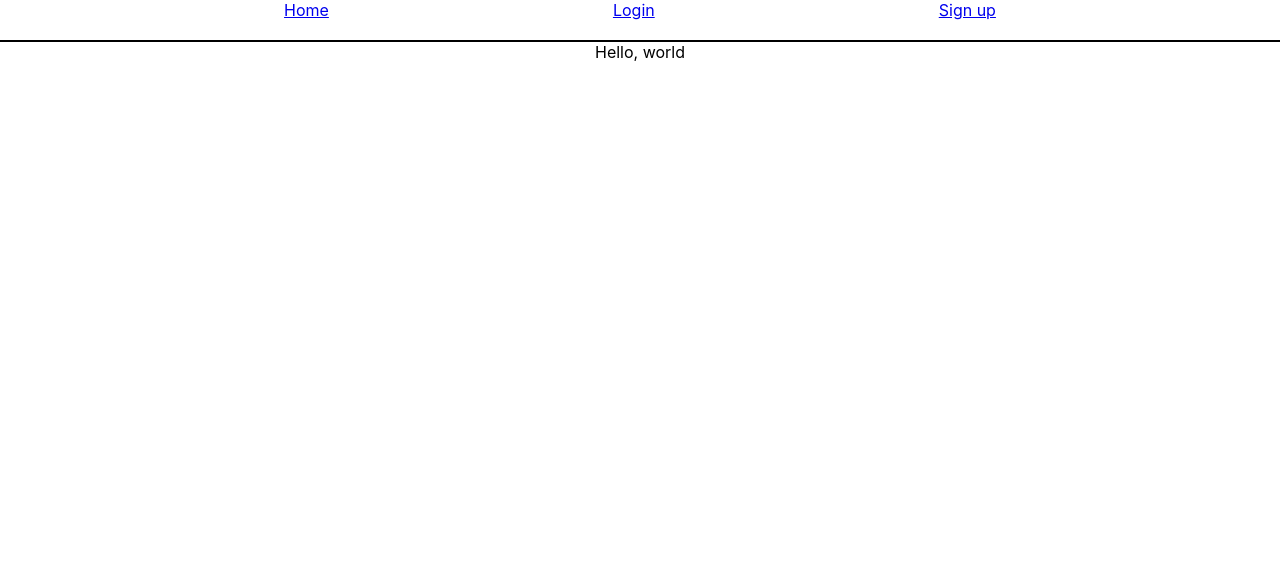
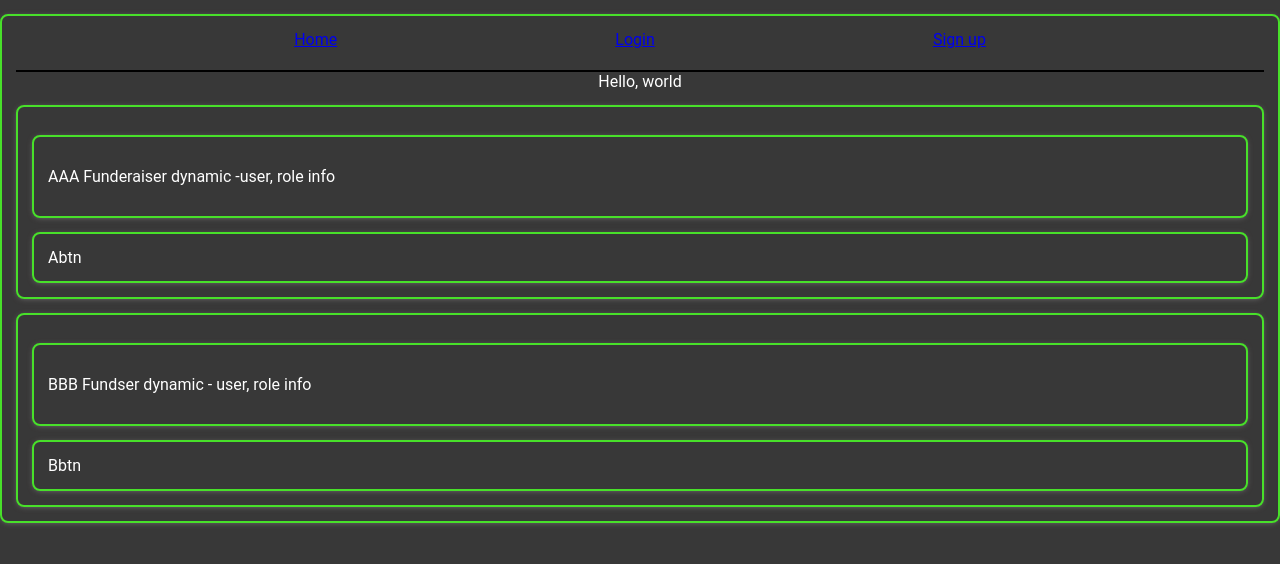
Before and after one commit to s-munro/front-end-1, a React (Create React App) app in the folder vr-funding/: page / in a window 1280 px wide. Shown: the top 564 px of the page. Built offline with nearby package versions, Linux system fonts and the light colour scheme.

Commit message:
1 - FileSetup & MergingTest

```diff
--- a/vr-funding/package.json
+++ b/vr-funding/package.json
@@ -16,6 +16,7 @@
     "redux": "^4.0.5",
     "redux-logger": "^3.0.6",
     "redux-thunk": "^2.3.0",
+    "styled-components": "^5.2.1",
     "web-vitals": "^0.2.4",
     "yup": "^0.32.8"
   },
--- a/vr-funding/src/App.js
+++ b/vr-funding/src/App.js
@@ -4,6 +4,9 @@ import NavigationBar from "./components/NavigationBar";
 import Signup from "./components/Signup";
 import Login from "./components/Login";
 import ProjectPage from "./components/ProjectPage";
+import DashPageA from "./components/Dashboard_Fundrasier";
+import DashPageB from "./components/Dashboard_Funder";
+
 
 import "./App.css";
 
@@ -14,6 +17,10 @@ function App() {
       <div className="App">
         <div>Hello, world</div>
       </div>
+
+      <DashPageA/>
+      <DashPageB/>
+
       <Route path="/projects" component={ProjectPage} />
       <Route path="/login" component={Login} />
       <Route path="/signup" component={Signup} />
--- /dev/null
+++ b/vr-funding/src/components/Dashboard_Funder.js
@@ -0,0 +1,17 @@
+import React from "react";
+import { Router } from "react-router";
+
+
+
+const DashBoard = () => {
+  return <div class="container">
+<div class="container">
+<p>
+ BBB Fundser dynamic - user, role info
+</p>
+</div>
+<div class="container">Bbtn</div>
+</div>;
+};
+
+export default DashBoard;
--- /dev/null
+++ b/vr-funding/src/components/Dashboard_Fundrasier.js
@@ -0,0 +1,17 @@
+import React from "react";
+import { Router } from "react-router";
+
+
+
+const DashBoard = () => {
+  return <div class="container">
+<div class="container">
+<p>
+ AAA Funderaiser dynamic -user, role info
+</p>
+</div>
+<div class="container">Abtn</div>
+</div>;
+};
+
+export default DashBoard;
--- a/vr-funding/src/index.css
+++ b/vr-funding/src/index.css
@@ -1,10 +1,16 @@
 body {
   margin: 0;
+
   font-family: -apple-system, BlinkMacSystemFont, 'Segoe UI', 'Roboto', 'Oxygen',
     'Ubuntu', 'Cantarell', 'Fira Sans', 'Droid Sans', 'Helvetica Neue',
     sans-serif;
   -webkit-font-smoothing: antialiased;
   -moz-osx-font-smoothing: grayscale;
+  border: 2px solid #48e02a;
+    box-shadow: 0px 1px 6px -2px #807f7f;
+    border-radius: 8px;
+    margin-top: 14px;
+    padding: 14px;
 }
 
 code {
--- a/vr-funding/src/index.js
+++ b/vr-funding/src/index.js
@@ -3,7 +3,7 @@ import ReactDOM from "react-dom";
 import "./index.css";
 import App from "./App";
 import reportWebVitals from "./reportWebVitals";
-
+import "./styles.css";
 import { createStore, applyMiddleware, compose } from "redux";
 import { Provider } from "react-redux";
 import logger from "redux-logger";
@@ -11,7 +11,7 @@ import thunk from "redux-thunk";
 
 import reducer from "./reducers";
 
-const composeEnhancers = window.__REDUX_DEVTOOLS_EXTENSION_COMPOSE__ || compose;
+const composeEnhancers = window.REDUX_DEVTOOLS_EXTENSION_COMPOSE || compose;
 const store = createStore(
   reducer,
   composeEnhancers(applyMiddleware(thunk, logger))
--- /dev/null
+++ b/vr-funding/src/styles.css
@@ -0,0 +1,15 @@
+body {
+    background-color: #383838;
+    color: #ffffff;
+    font-family: 'Roboto', sans-serif;
+  }
+  .container {
+    border: 2px solid #48e02a;
+    box-shadow: 0px 1px 6px -2px #807f7f;
+    border-radius: 8px;
+    margin-top: 14px;
+    padding: 14px;
+  }
+  button {
+    border-radius: 4px;
+  }
```
Also changed, not shown: vr-funding/src/Theme/index.js (added, +10 -0 lines), 2 other files (tests, documents, lock files or other folders).
